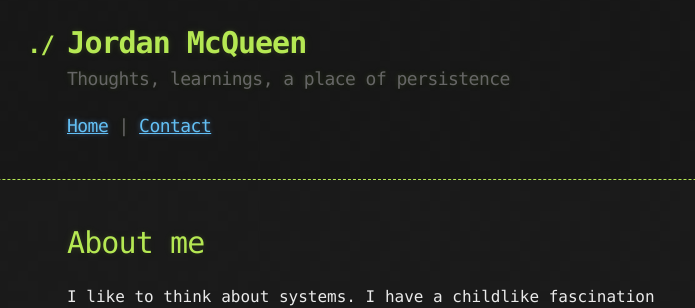
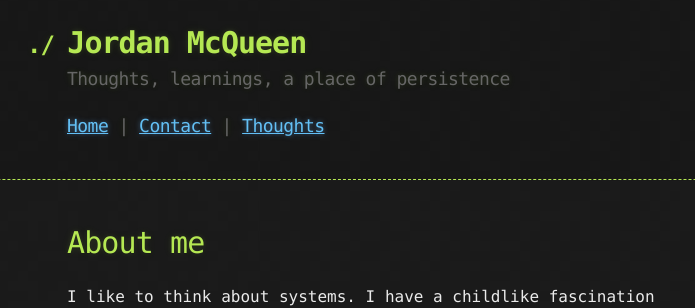
Before and after one commit to mcqueenjordan/mcqueenjordan.github.io, a Jekyll site: the page built from index.md, in a window 1280 px wide. Shown: the top 308 px of the page, without its empty margins (273-968 px from the left). Built offline with Jekyll 4.4.1, drawn with Linux system fonts in a browser that asks for light colours; our own code applies the rules of GitHub Pages for plain Markdown files.

Commit message:
default layout changes

```diff
--- a/_layouts/default.html
+++ b/_layouts/default.html
@@ -14,7 +14,8 @@
         <h2>{{ site.description }}</h2>
         <h2>
             <a href="/">Home</a> |
-            <a href="/contact">Contact</a>
+            <a href="/contact">Contact</a> |
+            <a href="/thoughts">Thoughts</a>
         </h2>
       </div>
     </header>
```
